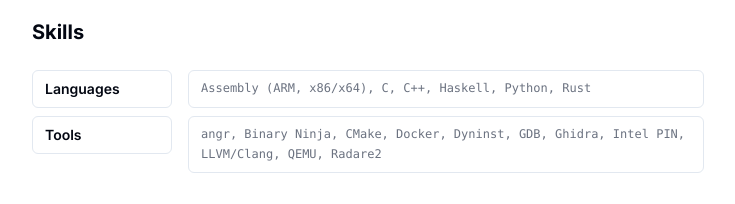
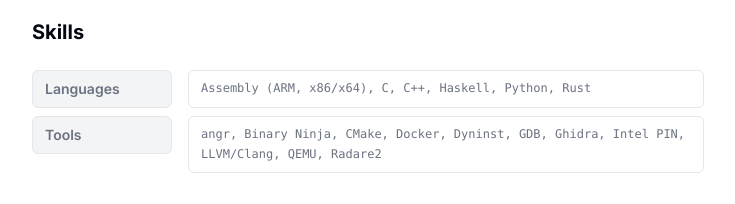
Before and after one commit to boba-jjang/boba-jjang.github.io, a Next.js app: page / in a window 1280 px wide. Shown: the part 1668-1872 px from the top of the page, without its empty margins (272-1007 px from the left). Built offline with nearby package versions, Linux system fonts and the light colour scheme.

Commit message:
Added dark mode; To-do: Need to add a toggle menu outside the command menu

```diff
--- a/package.json
+++ b/package.json
@@ -28,6 +28,7 @@
     "graphql-scalars": "^1.23.0",
     "lucide-react": "^0.300.0",
     "next": "14.2.1",
+    "next-themes": "^0.4.6",
     "react": "^18",
     "react-dom": "^18",
     "reflect-metadata": "^0.2.2",
--- a/src/app/components/Header.tsx
+++ b/src/app/components/Header.tsx
@@ -176,7 +176,7 @@
   return (
     <header className="flex items-center justify-between">
       <div className="flex-1 space-y-1.5">
-        <h1 className="text-2xl font-bold" id="resume-name">
+        <h1 className="text-2xl font-bold text-foreground" id="resume-name">
           {RESUME_DATA.name}
         </h1>
         <p className="max-w-md text-pretty font-mono text-sm text-foreground/80 print:text-[12px]">
--- a/src/app/components/Skills.tsx
+++ b/src/app/components/Skills.tsx
@@ -23,10 +23,6 @@
 
       <div className="mt-3 space-y-2" aria-labelledby="skills-section">
         {skills.map((group) => {
-          // Keep styling consistent with the rest of the resume: subtle borders, white background.
-          const leftClass = "bg-white border border-slate-200";
-          const rightClass = "bg-white border border-slate-200";
-
           return (
             <div
               key={group.category}
@@ -35,8 +31,7 @@
               {/* Category */}
               <div
                 className={cn(
-                  "rounded-md px-3 py-2 text-sm font-semibold text-foreground",
-                  leftClass
+                  "rounded-md border border-border bg-muted px-3 py-2 text-sm font-semibold text-muted-foreground"
                 )}
               >
                 {group.category}
@@ -45,8 +40,7 @@
               {/* Items */}
               <div
                 className={cn(
-                  "rounded-md px-3 py-2 font-mono text-xs leading-relaxed text-muted-foreground print:text-[10px]",
-                  rightClass
+                  "rounded-md border border-border bg-card px-3 py-2 font-mono text-xs leading-relaxed text-muted-foreground print:text-[10px]"
                 )}
               >
                 {group.items.join(", ")}
--- a/src/app/layout.tsx
+++ b/src/app/layout.tsx
@@ -6,6 +6,7 @@
 import type React from "react";
 import { ErrorBoundary } from "@/components/error-boundary";
 import { RESUME_DATA } from "@/data/resume-data";
+import { ThemeProvider } from "@/components/theme-provider";
 
 const inter = Inter({
   subsets: ["latin"],
@@ -84,9 +85,11 @@
   children: React.ReactNode;
 }) {
   return (
-    <html lang="en" className={inter.className}>
-      <body>
-        <ErrorBoundary>{children}</ErrorBoundary>
+    <html lang="en" className={inter.className} suppressHydrationWarning>
+      <body className="bg-background text-foreground">
+        <ThemeProvider>
+          <ErrorBoundary>{children}</ErrorBoundary>
+        </ThemeProvider>
       </body>
       <Analytics />
     </html>
--- a/src/app/page.tsx
+++ b/src/app/page.tsx
@@ -80,7 +80,7 @@
         </div>
 
         <section
-          className="mx-auto w-full max-w-2xl space-y-8 bg-white print:space-y-4"
+          className="mx-auto w-full max-w-2xl space-y-8 rounded-lg bg-card text-card-foreground print:space-y-4 print:bg-white print:text-black"
           aria-label="Resume Content"
         >
           <SectionErrorBoundary sectionName="Header">
--- a/src/components/command-menu.tsx
+++ b/src/components/command-menu.tsx
@@ -12,6 +12,7 @@
   CommandSeparator,
 } from "@/components/ui/command";
 import { Button } from "./ui/button";
+import { useTheme } from "next-themes";
 
 interface Props {
   links: { url: string; title: string }[];
@@ -20,6 +21,7 @@
 export const CommandMenu = ({ links }: Props) => {
   const [open, setOpen] = React.useState(false);
   const [isMac, setIsMac] = React.useState(false);
+  const { theme, setTheme } = useTheme();
 
   React.useEffect(() => {
     setIsMac(/Mac|iPhone|iPad|iPod/.test(navigator.platform));
@@ -39,7 +41,7 @@
 
   return (
     <>
-      <p className="fixed bottom-0 left-0 right-0 hidden border-t border-t-muted bg-white p-1 text-center text-sm text-muted-foreground xl:block print:hidden">
+      <p className="fixed bottom-0 left-0 right-0 hidden border-t border-border bg-background p-1 text-center text-sm text-muted-foreground xl:block print:hidden">
         Press{" "}
         <kbd className="pointer-events-none inline-flex h-5 select-none items-center gap-1 rounded border bg-muted px-1.5 font-mono text-[10px] font-medium text-muted-foreground opacity-100">
           <span className="text-xs">{isMac ? "⌘" : "Ctrl"}</span>+J
@@ -67,6 +69,14 @@
             >
               <span>Print</span>
             </CommandItem>
+            <CommandItem
+              onSelect={() => {
+                setOpen(false);
+                setTheme(theme === "dark" ? "light" : "dark");
+              }}
+            >
+              <span>Toggle Dark Mode</span>
+            </CommandItem>
           </CommandGroup>
           <CommandGroup heading="Links">
             {links.map(({ url, title }) => (
--- /dev/null
+++ b/src/components/theme-provider.tsx
@@ -0,0 +1,21 @@
+"use client";
+
+import * as React from "react";
+import { ThemeProvider as NextThemesProvider } from "next-themes";
+
+export function ThemeProvider({
+  children,
+}: {
+  children: React.ReactNode;
+}) {
+  return (
+    <NextThemesProvider
+      attribute="class"
+      defaultTheme="system"
+      enableSystem
+      disableTransitionOnChange
+    >
+      {children}
+    </NextThemesProvider>
+  );
+}
```
Also changed, not shown: src/styles/globals.css (added, +19 -0 lines), 1 other file (tests, documents, lock files or other folders).
